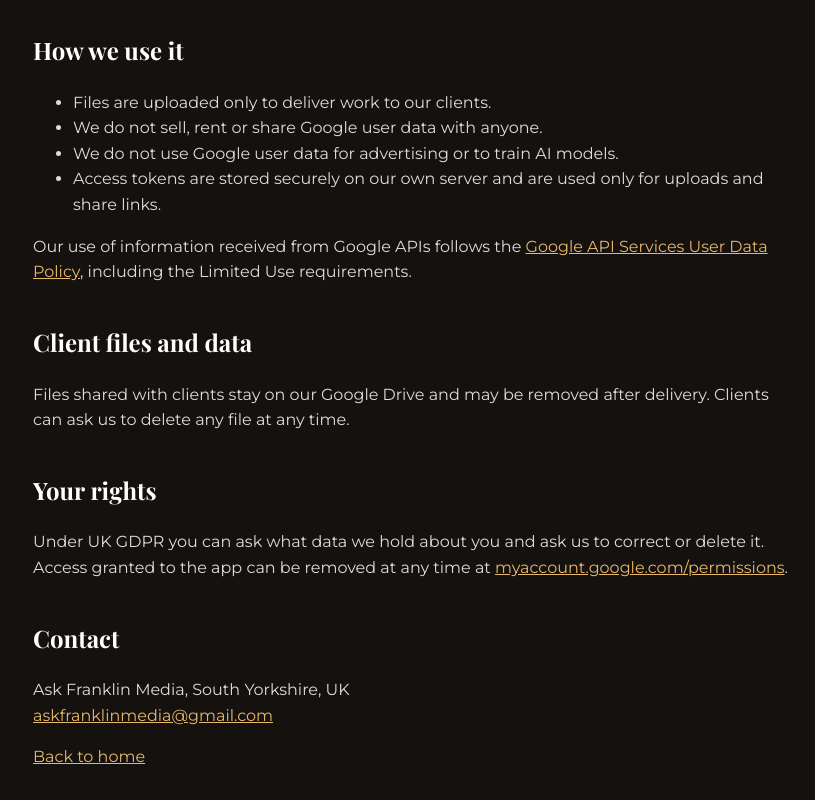
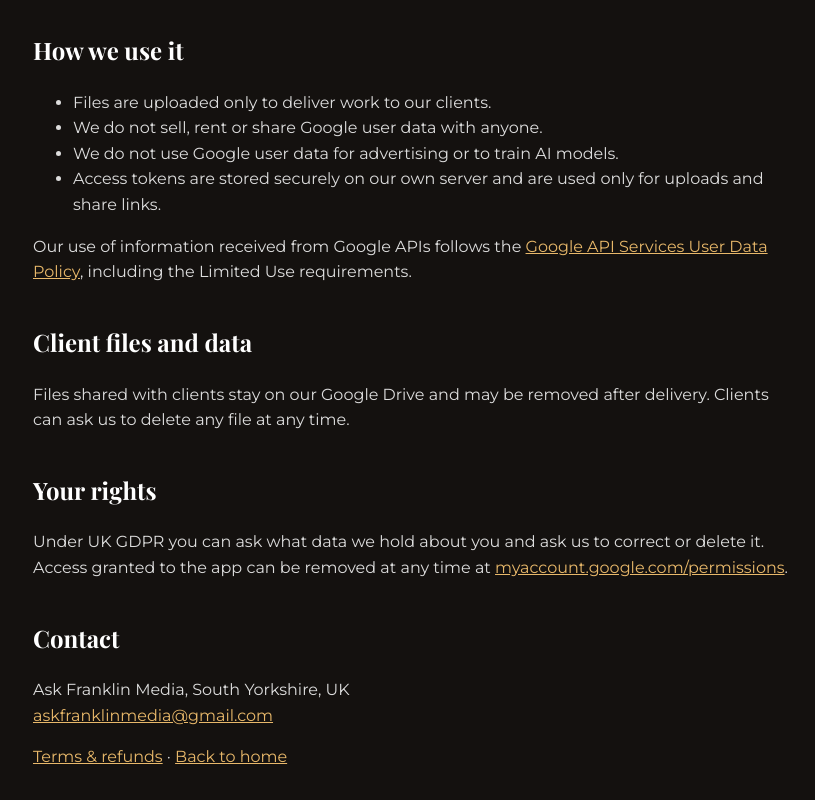
Before and after one commit to askfranklinmedia-eng/askfranklinmedia-eng.github.io, a plain HTML site: page privacy.html in a window 1280 px wide. Shown: the part 671-1471 px from the top of the page, without its empty margins (227-1042 px from the left). Drawn offline with nearby package versions, Linux system fonts and the light colour scheme.

Commit message:
Link Terms & Refunds

```diff
--- a/privacy.html
+++ b/privacy.html
@@ -46,7 +46,7 @@ a{color:#e8b86a}
 <h2>Contact</h2>
 <p>Ask Franklin Media, South Yorkshire, UK<br>
 <a href="mailto:askfranklinmedia@gmail.com">askfranklinmedia@gmail.com</a></p>
-<p><a href="/">Back to home</a></p>
+<p><a href="terms.html">Terms &amp; refunds</a> · <a href="/">Back to home</a></p>
 </main>
 </body>
 </html>
```
